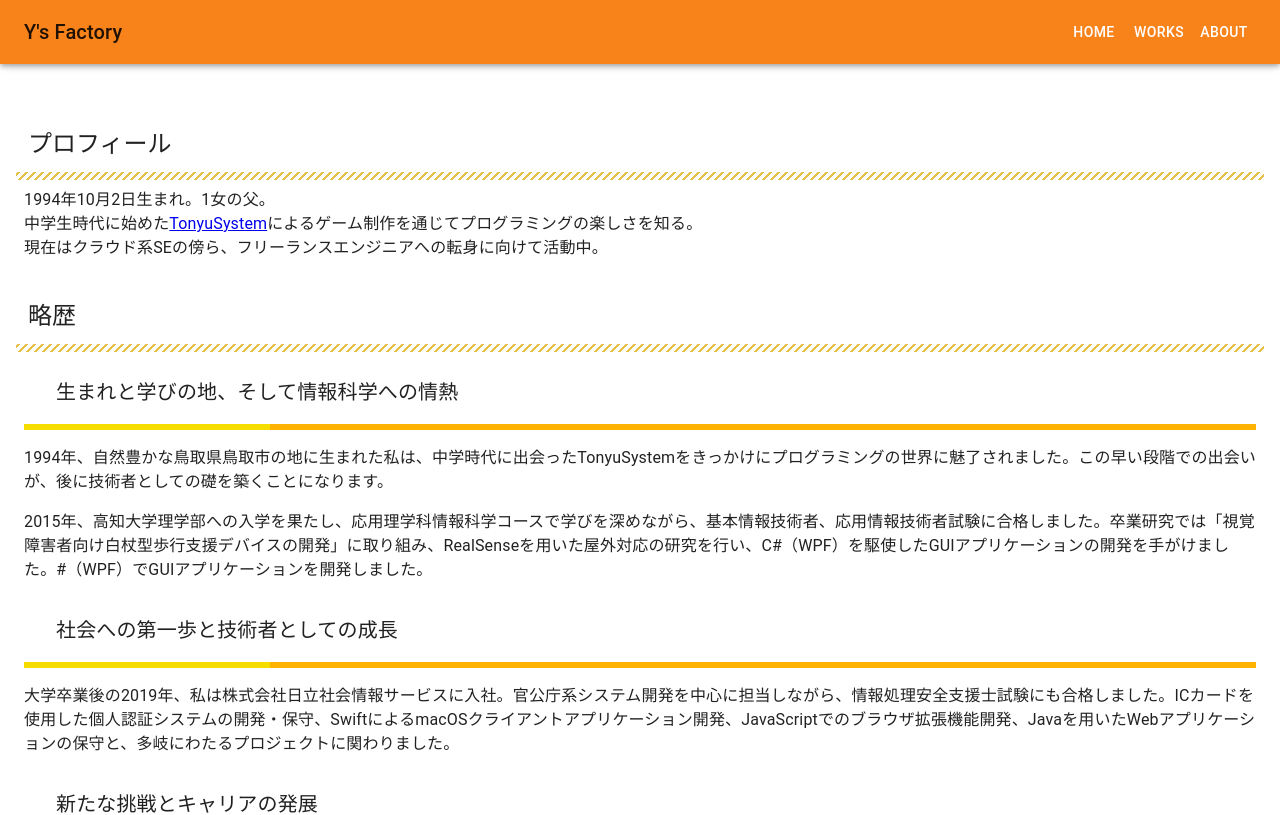
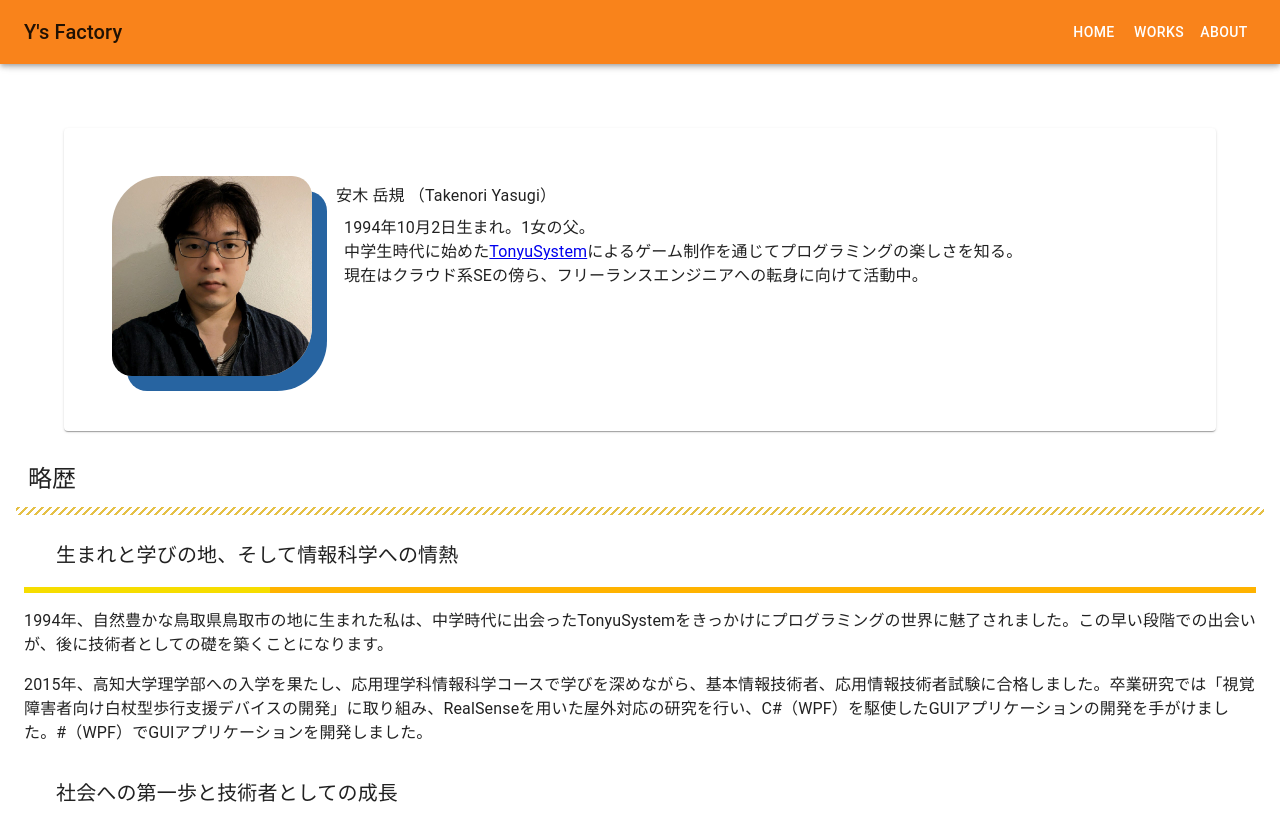
Before and after one commit to TakenoriYasugi/YsFactory, a React (Create React App) app in the folder ys-factory/: page /about in a window 1280 px wide. Shown: the top 815 px of the page. Built offline with nearby package versions, Linux system fonts and the light colour scheme.

Commit message:
顔写真追加、スタイリング。

```diff
--- a/ys-factory/src/css/TopStyle.css
+++ b/ys-factory/src/css/TopStyle.css
@@ -18,20 +18,6 @@
     background-position: center bottom;
 }
 
-/* .subheading {
-    padding: 0 1em 20px;
-    font-size: 26px;
-    background-image:
-        repeating-linear-gradient(
-            90deg,
-            #e5c046 0px, #e5c046 12px,
-            rgba(0 0 0 / 0) 12px, rgba(0 0 0 / 0) 20px
-        );
-    background-size: 20px, 2px;
-    background-repeat: repeat-x;
-    background-position: center bottom;
-} */
-
 .subheading {
     position: relative;
     padding: 1rem 2rem;
@@ -47,3 +33,9 @@
     content: '';
     background: #f6dd00;
   }
+
+.face-photo {
+    width: 200px;
+    border-radius: 25% 10%;
+    box-shadow: 15px 15px 0 #004891d8
+}
--- a/ys-factory/src/pages/About.tsx
+++ b/ys-factory/src/pages/About.tsx
@@ -1,18 +1,46 @@
-import { Box, Table, Typography } from "@mui/material";
+import { Box, Card, CardContent, CardMedia, Container, Stack, Table, Typography, autocompleteClasses } from "@mui/material";
 import DrawerAppBar from "../uiparts/DrawerAppBar";
 import { Link } from "react-router-dom";
+import facePhoto from "../images/yasugi.jpeg"
 
 const About = () => {
     return (
         <>
             <DrawerAppBar/>
-            <Box sx={{p: 2}}>
-                    <Typography variant='h5' className='heading'>プロフィール</Typography>
+            <Container sx={{p: 2}}>
+                <Card>
+                    <Stack direction="row" display={{sm: 'flex', xs: 'none'}} sx={{p: 5}}>
+                        <CardMedia sx={{p: 1}} >
+                            <img src={facePhoto} className="face-photo"/>
+                        </CardMedia>
+                        <CardContent>
+                            <Typography>
+                                安木 岳規 （Takenori Yasugi）
+                            </Typography>
                             <Typography sx={{p: 1}}>
                                 1994年10月2日生まれ。1女の父。<br/>中学生時代に始めた<Link to='https://www.tonyu.jp/'>TonyuSystem</Link>によるゲーム制作を通じてプログラミングの楽しさを知る。<br/>
                                 現在はクラウド系SEの傍ら、フリーランスエンジニアへの転身に向けて活動中。
                             </Typography>
-                </Box>
+                        </CardContent>
+                    </Stack>
+
+                    <Stack direction="column" display={{sm: 'none', xs: 'block'}}>
+                        <CardMedia sx={{p: 2, m: 'auto'}}>
+                            <img src={facePhoto} className="face-photo"/>
+                        </CardMedia>
+                        <CardContent>
+                            <Typography>
+                                安木 岳規 （Takenori Yasugi）
+                            </Typography>
+                            <Typography sx={{p: 1}}>
+                                1994年10月2日生まれ。1女の父。<br/>中学生時代に始めた<Link to='https://www.tonyu.jp/'>TonyuSystem</Link>によるゲーム制作を通じてプログラミングの楽しさを知る。<br/>
+                                現在はクラウド系SEの傍ら、フリーランスエンジニアへの転身に向けて活動中。
+                            </Typography>
+                        </CardContent>
+                    </Stack>
+                </Card>
+
+            </Container>
 
             <Box sx={{p: 2}}>
                 <Typography variant='h5' className='heading'>略歴</Typography>
```
Also changed, not shown: ys-factory/src/images/yasugi.jpeg (added). Lines whose indentation alone changed are shown as unchanged.
